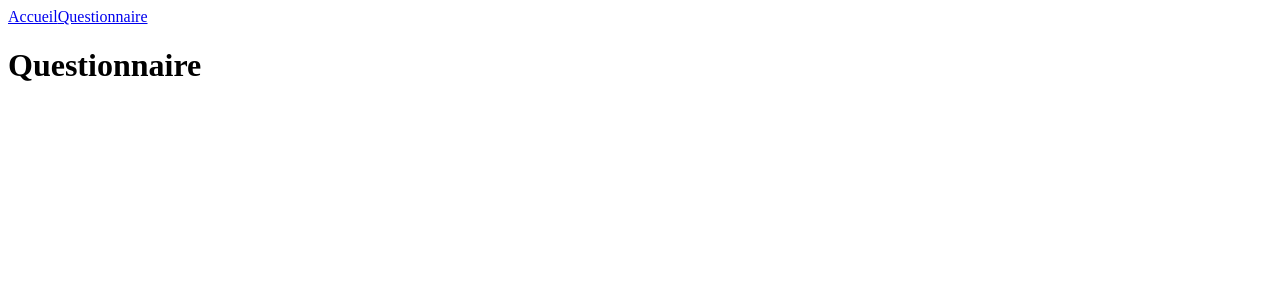
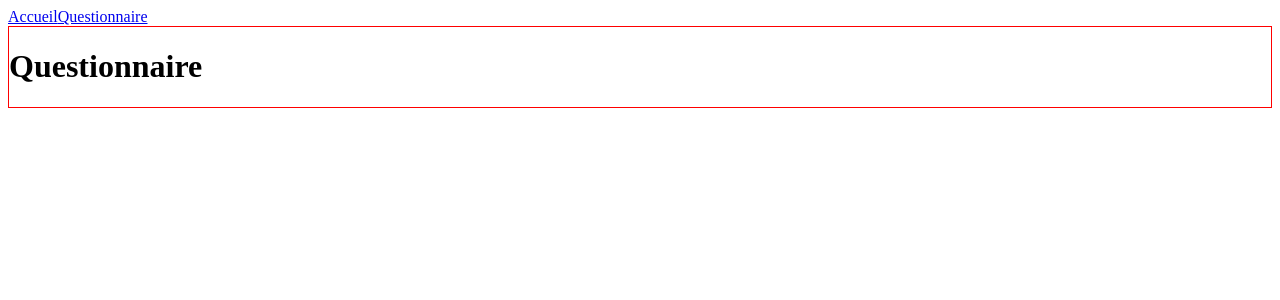
Before and after one commit to JorisMLN/ReactCours, a React (Create React App) app in the folder react-cours/: page /survey in a window 1280 px wide. Shown: the top 300 px of the page. Built offline with nearby package versions, Linux system fonts and the light colour scheme.

Commit message:
Prise en main du css

```diff
--- a/react-cours/src/App.css
+++ b/react-cours/src/App.css
@@ -1,38 +1,3 @@
-.App {
-  text-align: center;
+.testbordur {
+  border: 1px solid red;
 }
-
-.App-logo {
-  height: 40vmin;
-  pointer-events: none;
-}
-
-@media (prefers-reduced-motion: no-preference) {
-  .App-logo {
-    animation: App-logo-spin infinite 20s linear;
-  }
-}
-
-.App-header {
-  background-color: #282c34;
-  min-height: 100vh;
-  display: flex;
-  flex-direction: column;
-  align-items: center;
-  justify-content: center;
-  font-size: calc(10px + 2vmin);
-  color: white;
-}
-
-.App-link {
-  color: #61dafb;
-}
-
-@keyframes App-logo-spin {
-  from {
-    transform: rotate(0deg);
-  }
-  to {
-    transform: rotate(360deg);
-  }
-}
--- a/react-cours/src/index.css
+++ /dev/null
@@ -1,13 +0,0 @@
-body {
-  margin: 0;
-  font-family: -apple-system, BlinkMacSystemFont, 'Segoe UI', 'Roboto', 'Oxygen',
-    'Ubuntu', 'Cantarell', 'Fira Sans', 'Droid Sans', 'Helvetica Neue',
-    sans-serif;
-  -webkit-font-smoothing: antialiased;
-  -moz-osx-font-smoothing: grayscale;
-}
-
-code {
-  font-family: source-code-pro, Menlo, Monaco, Consolas, 'Courier New',
-    monospace;
-}
--- a/react-cours/src/pages/Home.jsx
+++ b/react-cours/src/pages/Home.jsx
@@ -1,25 +1,11 @@
-import logo from '../logo.svg';
 import '../App.css';
 
-function App() {
+function Home() {
   return (
-    <div className="App">
-      <header className="App-header">
-        <img src={logo} className="App-logo" alt="logo" />
-        <p>
-          Edit <code>src/App.js</code> and save to reload.
-        </p>
-        <a
-          className="App-link"
-          href="https://reactjs.org"
-          target="_blank"
-          rel="noopener noreferrer"
-        >
-          Learn React
-        </a>
-      </header>
+    <div className="Home testbordur">
+      <h1>H O M E</h1>
     </div>
   );
 }
 
-export default App;
+export default Home;
--- a/react-cours/src/pages/Survey.jsx
+++ b/react-cours/src/pages/Survey.jsx
@@ -1,9 +1,9 @@
 function Survey() {
-  return(
-    <div>
+  return (
+    <div class="testbordur">
       <h1>Questionnaire</h1>
     </div>
-  )
+  );
 }
 
 export default Survey;
```
